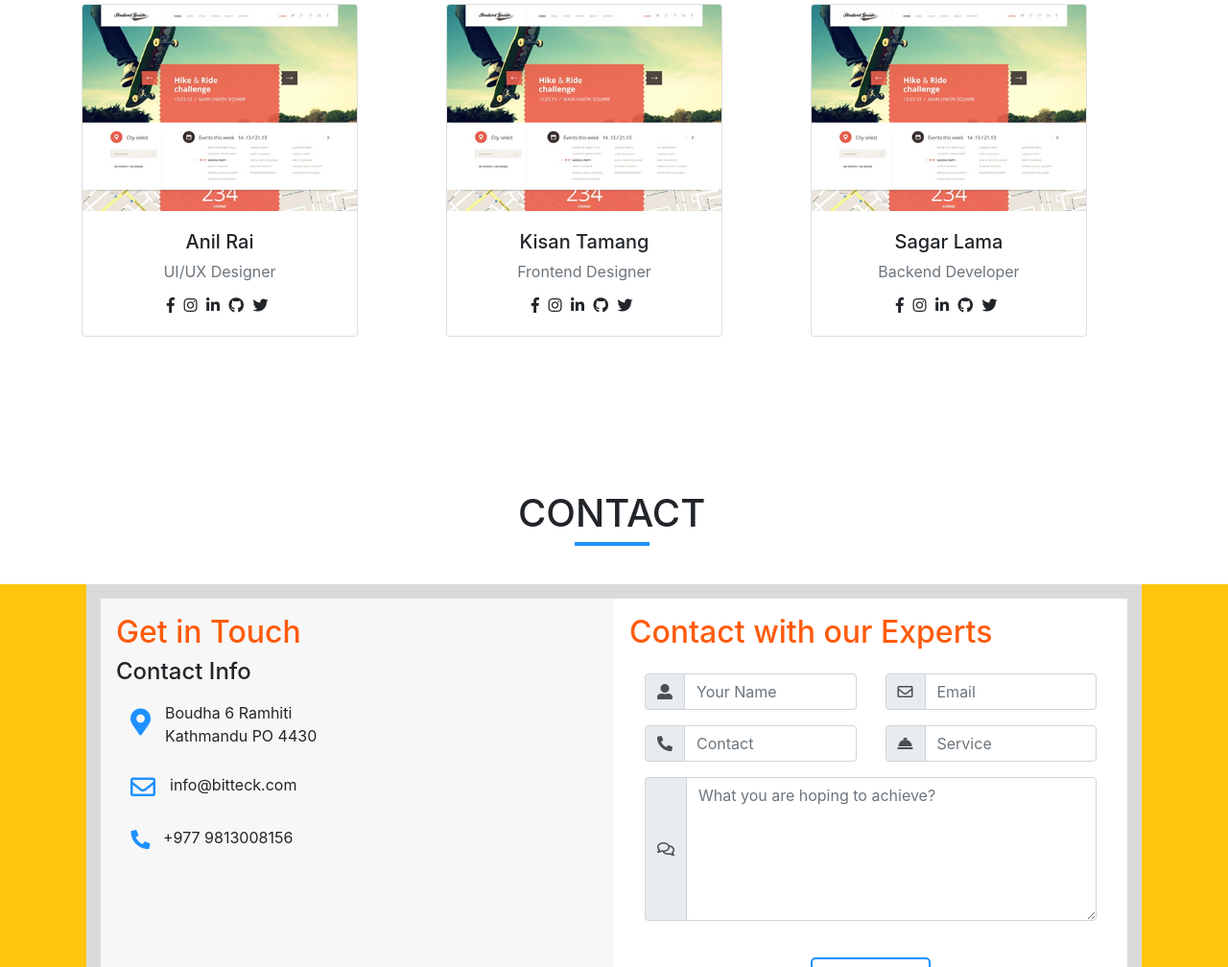
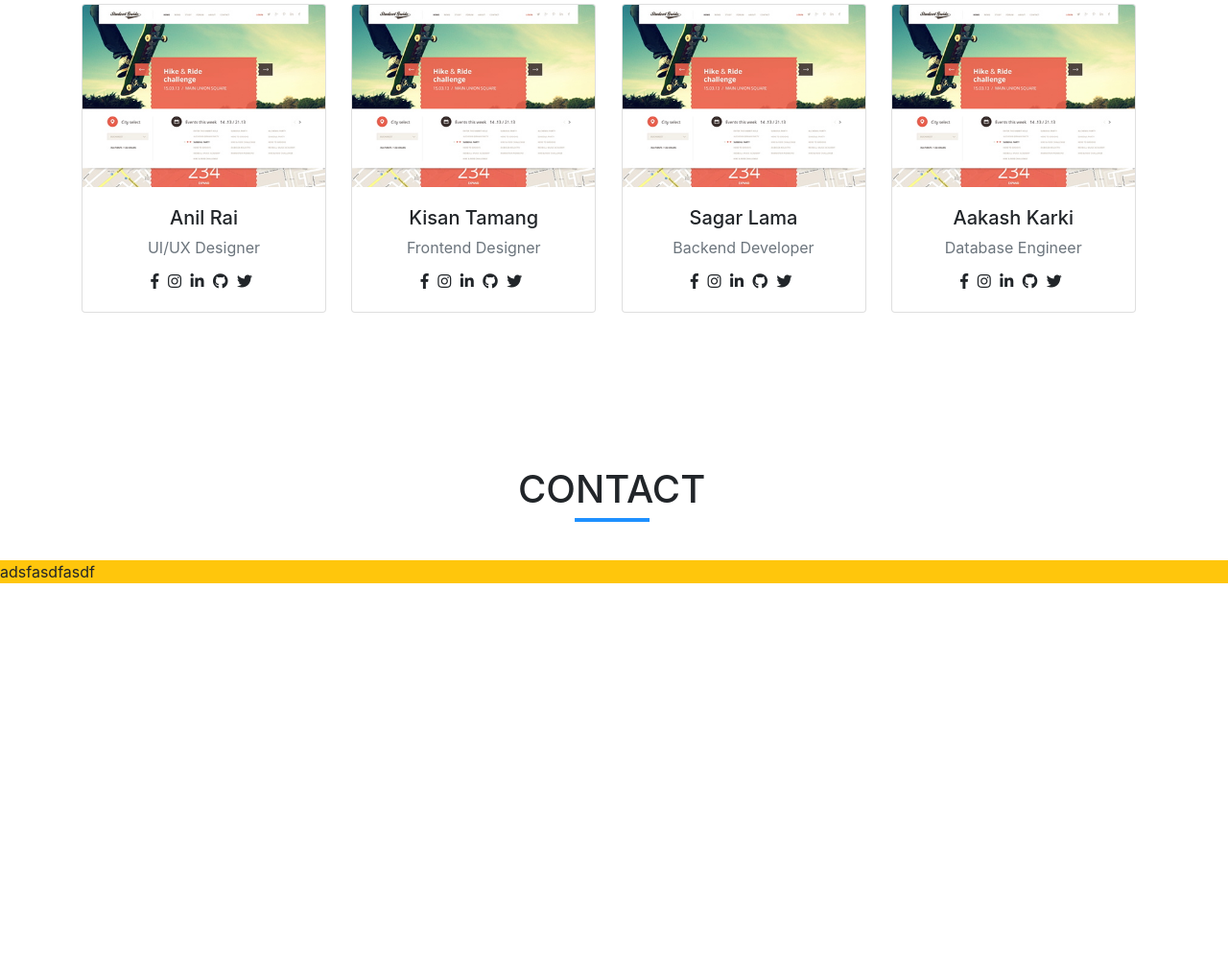
Before and after one commit to anilrai01/BIT-TECH, a plain HTML site: page index.html in a window 1280 px wide. Shown: the part 2852-3860 px from the top of the page at 96% size. After the commit the page ends 3590 px from the top, so only its background shows below. Drawn offline with nearby package versions, Linux system fonts and the light colour scheme.

Commit message:
New Team

```diff
--- a/index.html
+++ b/index.html
@@ -111,6 +111,7 @@
                         <div class="icon">
                             <i class="fas fa-laptop-code"></i>
                         </div>
+                        asdfasdfsadfasdfasdf
                     </div>
                 </div>
                 <div class="col-md-4">
@@ -198,9 +199,9 @@
             </div>
 
             <!-- Cards -->
-            <div class="row mt-5">
+            <div class="row mt-5" style="margin-right:auto;">
 
-                <div class="col-md-4">
+                <div class="col-md-3">
                     <div class="card" style="width: 18rem;">
                         <img src="img/web2.jpg" class="card-img-top" alt="...">
                         <div class="card-body">
@@ -217,7 +218,7 @@
                     </div>
                 </div>
 
-                <div class="col-md-4">
+                <div class="col-md-3">
                     <div class="card" style="width: 18rem;">
                         <img src="img/web2.jpg" class="card-img-top" alt="...">
                         <div class="card-body">
@@ -234,12 +235,29 @@
                     </div>
                 </div>
 
-                <div class="col-md-4">
+                <div class="col-md-3">
                     <div class="card" style="width: 18rem;">
                         <img src="img/web2.jpg" class="card-img-top" alt="...">
                         <div class="card-body">
                             <h5 class="card-title">Sagar Lama</h5>
                             <p class="text-muted">Backend Developer</p>
+                            <p class="card-text"><i class="fab fa-facebook-f"></i>
+                                <i class="fab fa-instagram"></i>
+                                <i class="fab fa-linkedin-in"></i>
+                                <i class="fab fa-github"></i>
+                                <i class="fab fa-twitter"></i>
+                            </p>
+                            <!-- <a href="#" class="btn btn-primary">Go somewhere</a> -->
+                        </div>
+                    </div>
+                </div>
+
+                <div class="col-md-3">
+                    <div class="card" style="width: 18rem;">
+                        <img src="img/web2.jpg" class="card-img-top" alt="...">
+                        <div class="card-body">
+                            <h5 class="card-title">Aakash Karki</h5>
+                            <p class="text-muted">Database Engineer</p>
                             <p class="card-text"><i class="fab fa-facebook-f"></i>
                                 <i class="fab fa-instagram"></i>
                                 <i class="fab fa-linkedin-in"></i>
@@ -272,102 +290,7 @@
 
             <div class="contact-session">
                 <div class="con-overlay-top"></div>
-                <div class="contact-form">
-                    <div class="container">
-                        <div class="row">
-                            <div class="col-md-6 p-3 bg-muted" style="background:rgba(247,247,247,1);">
-                                <h2>Get in Touch</h2>
-                                <div class="address">
-                                    <h4>Contact Info</h4>
-                                    <i class="fas fa-map-marker-alt fa-2x mt-3" style="font-size: 28px;"></i>
-                                    <p class="mt-3">Boudha 6 Ramhiti <br> Kathmandu PO 4430</p>
-                                    <div class="clr"></div>
-                                    <i class="far fa-envelope" style="font-size: 26px;"></i>
-                                    <p style="margin-top: 19px">info@bitteck.com</p>
-                                    <div class="clr"></div>
-                                    <i class="fa fa-phone fa-fw pull-left fa-2x" style="font-size: 20px; transform: rotate(90deg); margin:12px;"></i>
-                                    <p class="mt-2">+977 9813008156</p>
-                                </div>
-                            </div>
-
-                            <div class="col-md-6 p-3">
-                                    <h2>Contact with our Experts</h2>
-                                <div class="container p-3">
-
-                                <form action="">
-
-                                    <div class="row">
-                                        <div class="col-md-6">
-                                            <div class="input-group mb-3">
-                                                <div class="input-group-prepend">
-                                                    <span class="input-group-text" id="basic-addon1">
-                                                        <i class="fas fa-user-alt"></i>
-                                                    </span>
-                                                </div>
-                                                <input type="text" class="form-control" placeholder="Your Name" aria-label="Username" aria-describedby="basic-addon1">
-                                            </div>
-                                        </div>
-
-                                        <div class="col-md-6">
-                                            <div class="input-group mb-3">
-                                                <div class="input-group-prepend">
-                                                    <span class="input-group-text" id="basic-addon1">
-                                                        <i class="far fa-envelope"></i>
-                                                    </span>
-                                                </div>
-                                                <input type="text" class="form-control" placeholder="Email" aria-label="Email" aria-describedby="basic-addon1">
-                                            </div>
-                                        </div>
-                                    </div>
-
-                                    <div class="row">
-                                        <div class="col-md-6">
-                                            <div class="input-group mb-3">
-                                                <div class="input-group-prepend">
-                                                    <span class="input-group-text" id="basic-addon1">
-                                                        <i class="fas fa-phone" style="transform: rotate(90deg);"></i>
-                                                    </span>
-                                                </div>
-                                                <input type="text" class="form-control" placeholder="Contact" aria-label="Contact" aria-describedby="basic-addon1">
-                                            </div>
-                                        </div>
-
-                                        <div class="col-md-6">
-                                            <div class="input-group mb-3">
-                                                <div class="input-group-prepend">
-                                                    <span class="input-group-text" id="basic-addon1">
-                                                        <i class="fas fa-concierge-bell"></i>
-                                                    </span>
-                                                </div>
-                                                <input type="text" class="form-control" placeholder="Service" aria-label="Service" aria-describedby="basic-addon1">
-                                            </div>
-                                        </div>
-                                    </div>
-
-                                    <div class="row">
-                                        <div class="col-md-12">
-                                            <div class="input-group">
-                                                <div class="input-group-prepend">
-                                                    <span class="input-group-text">
-                                                        <i class="far fa-comments"></i>
-                                                    </span>
-                                                </div>
-                                                <textarea class="form-control" placeholder="What you are hoping to achieve?" aria-label="With textarea" style="min-height:150px"></textarea>
-                                            </div>
-                                        </div>
-                                    </div>
-                                    <div class="row mt-5">
-                                        <div class="col-md-12 text-center">
-                                            <a href="#" style="text-decoration:none" class="sbm">SUBMIT</a>
-                                        </div>
-                                    </div>
-
-                                </form>
-                                </div>
-                            </div>
-                        </div>
-                    </div>
-                </div>
+                adsfasdfasdf
                 <div class="con-overlay-bottom"></div>
             </div>
     </section>
--- a/scss/style.scss
+++ b/scss/style.scss
@@ -443,6 +443,10 @@ body{
     margin-right: 5px;
 }
 
+#team .row .card{
+    max-width: 255px;
+}
+
 
 
 //Contact US
@@ -491,13 +495,15 @@ body{
 }
 
 #contact .contact-session{
+    position: relative;
     background: $yellow;
     width: 100%;
+    height: auto;
     margin: 50px 0;
 }
 
 .contact-form{
-    position: relative;
+    position: absolute;
     top: 0;
     margin: auto;
     width: 1100px;
```
Also changed, not shown: css/style.css, 2 other files.
